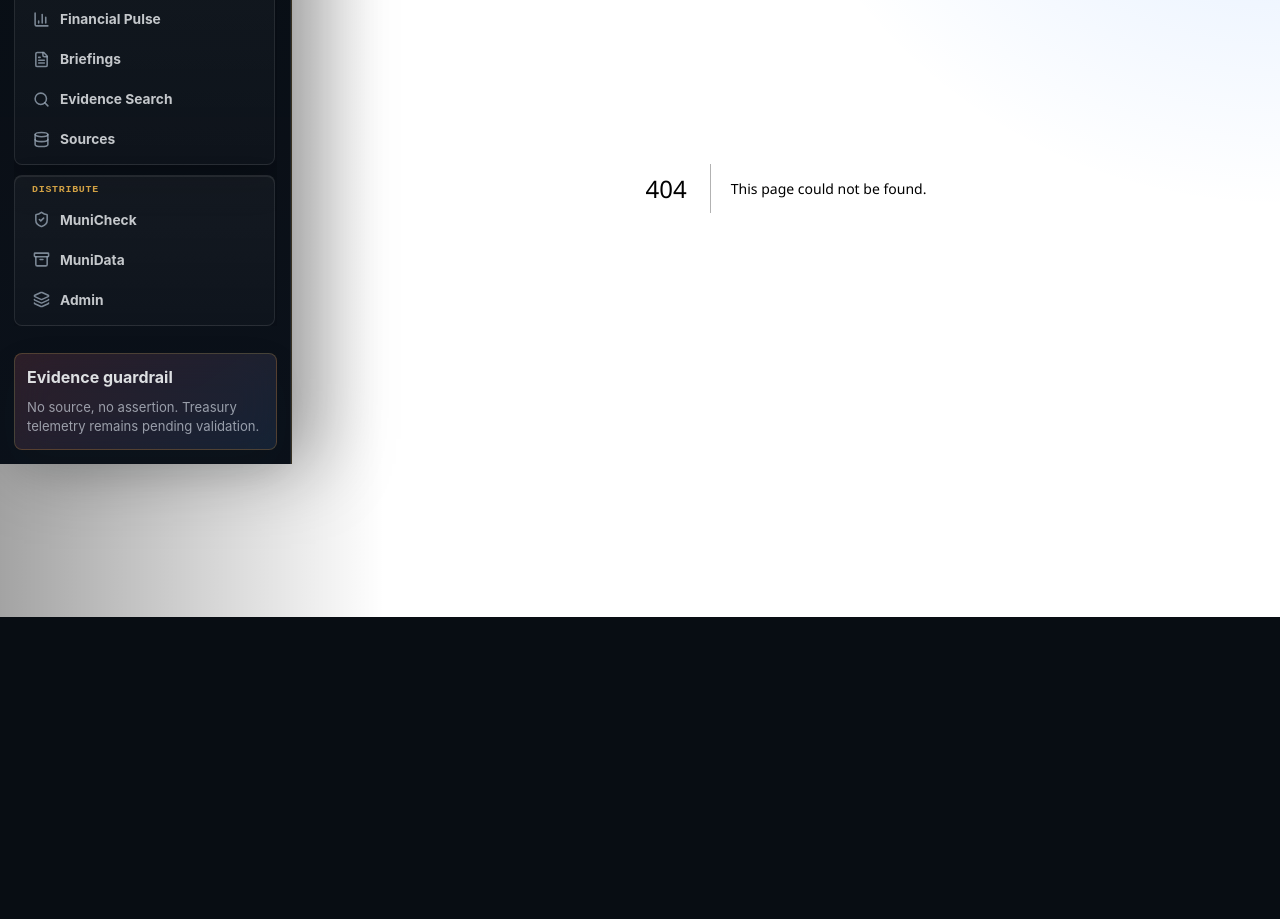
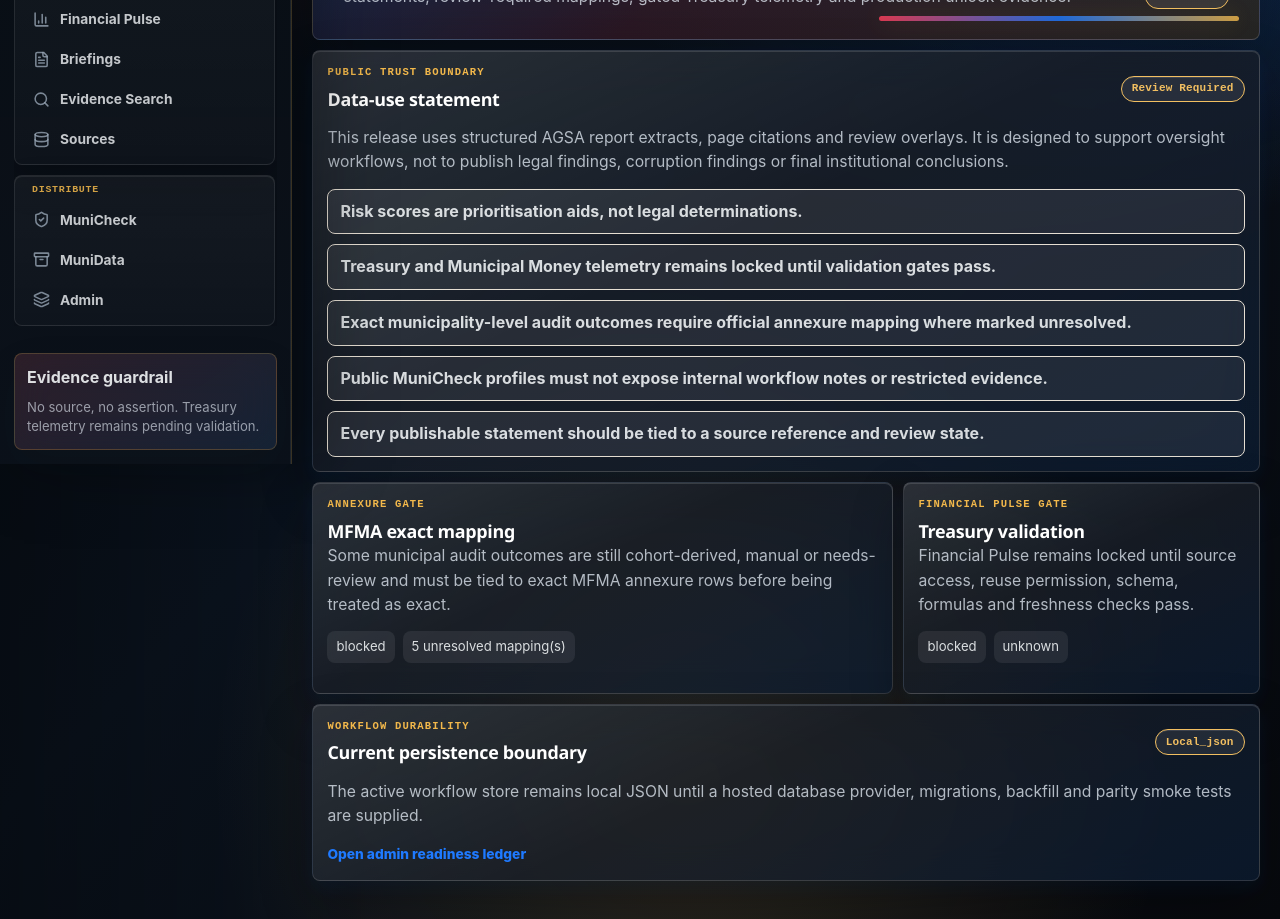
Before and after one commit to Mthaa77/MuniAccountability, a Next.js app: page /disclaimer in a window 1280 px wide. Before the commit this address had no page. Shown: the part 360-1279 px from the top of the page. Before the commit the page ends 977 px from the top, so only its background shows below. Built offline with nearby package versions, Linux system fonts and the light colour scheme.

Commit message:
Add demo data disclaimer page

```diff
--- /dev/null
+++ b/app/disclaimer/page.tsx
@@ -0,0 +1,77 @@
+import Link from "next/link";
+import { Badge, PageHeader } from "@/components/ui";
+import { annexureValidation, treasuryValidation } from "@/lib/source-validation";
+import { workflowPersistence } from "@/lib/workflow-persistence";
+
+export default function DisclaimerPage() {
+  return (
+    <>
+      <PageHeader
+        kicker="Prototype notice"
+        title="What this platform can and cannot claim yet."
+        description="MuniAccountability Command is an AGSA-backed prototype workspace. It separates source-backed statements, review-required mappings, gated Treasury telemetry and production unlock evidence."
+        actions={<Badge tone="watch">demo mode</Badge>}
+      />
+
+      <section className="main-grid">
+        <section className="panel wide">
+          <div className="panel-header">
+            <div>
+              <p className="eyeless">Public trust boundary</p>
+              <h2>Data-use statement</h2>
+            </div>
+            <Badge tone="under_review">review required</Badge>
+          </div>
+          <p className="lead">
+            This release uses structured AGSA report extracts, page citations and review overlays. It is designed to support oversight workflows, not to publish legal findings, corruption findings or final institutional conclusions.
+          </p>
+          <div className="check-list">
+            <span>Risk scores are prioritisation aids, not legal determinations.</span>
+            <span>Treasury and Municipal Money telemetry remains locked until validation gates pass.</span>
+            <span>Exact municipality-level audit outcomes require official annexure mapping where marked unresolved.</span>
+            <span>Public MuniCheck profiles must not expose internal workflow notes or restricted evidence.</span>
+            <span>Every publishable statement should be tied to a source reference and review state.</span>
+          </div>
+        </section>
+
+        <section className="panel">
+          <p className="eyeless">Annexure gate</p>
+          <h2>MFMA exact mapping</h2>
+          <p className="lead">{annexureValidation.summary}</p>
+          <div className="case-meta">
+            <span>{annexureValidation.status}</span>
+            <span>{annexureValidation.unresolvedCount} unresolved mapping(s)</span>
+          </div>
+        </section>
+
+        <section className="panel">
+          <p className="eyeless">Financial Pulse gate</p>
+          <h2>Treasury validation</h2>
+          <p className="lead">{treasuryValidation.summary}</p>
+          <div className="case-meta">
+            <span>{treasuryValidation.status}</span>
+            <span>{treasuryValidation.sourceStatus}</span>
+          </div>
+        </section>
+
+        <section className="panel wide">
+          <div className="panel-header">
+            <div>
+              <p className="eyeless">Workflow durability</p>
+              <h2>Current persistence boundary</h2>
+            </div>
+            <Badge tone={workflowPersistence.productionReady ? "healthy" : "watch"}>
+              {workflowPersistence.activeProvider}
+            </Badge>
+          </div>
+          <p className="lead">
+            The active workflow store remains local JSON until a hosted database provider, migrations, backfill and parity smoke tests are supplied.
+          </p>
+          <Link className="primary-link" href="/admin">
+            Open admin readiness ledger
+          </Link>
+        </section>
+      </section>
+    </>
+  );
+}
```
